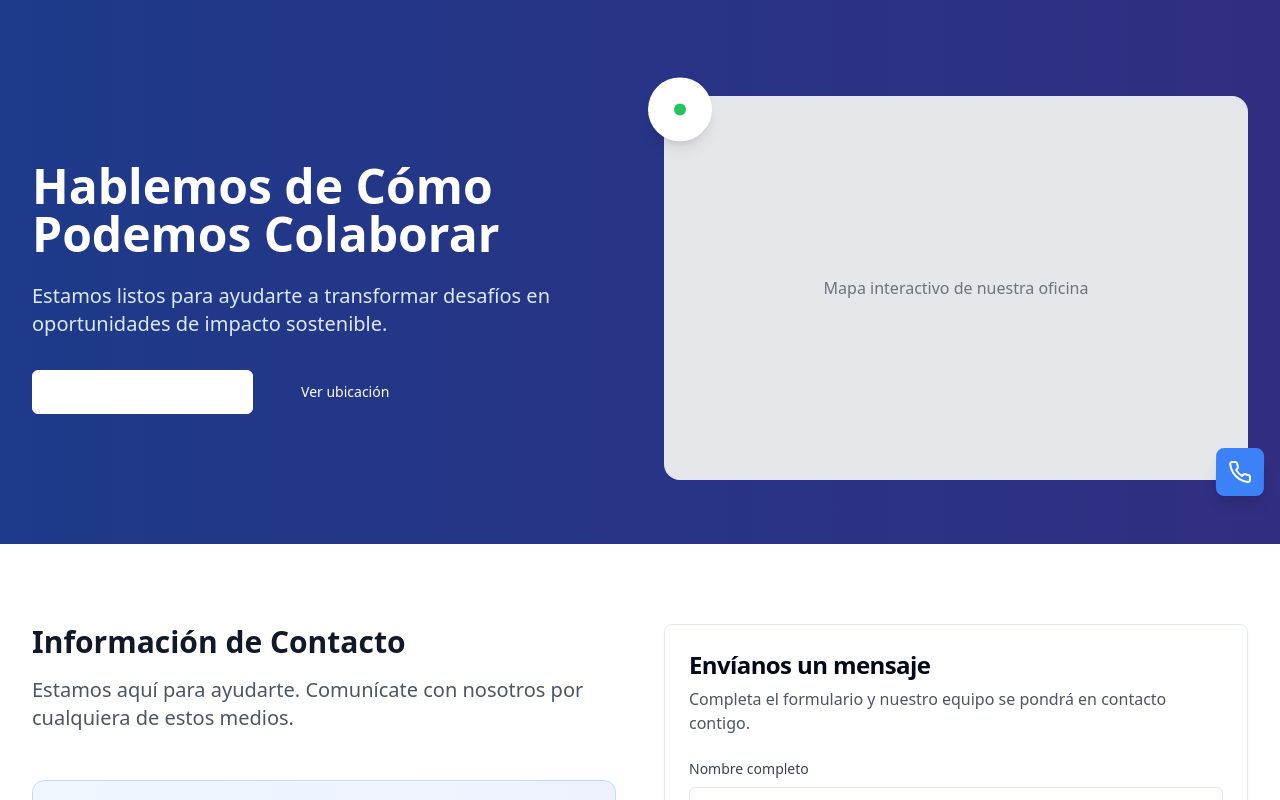
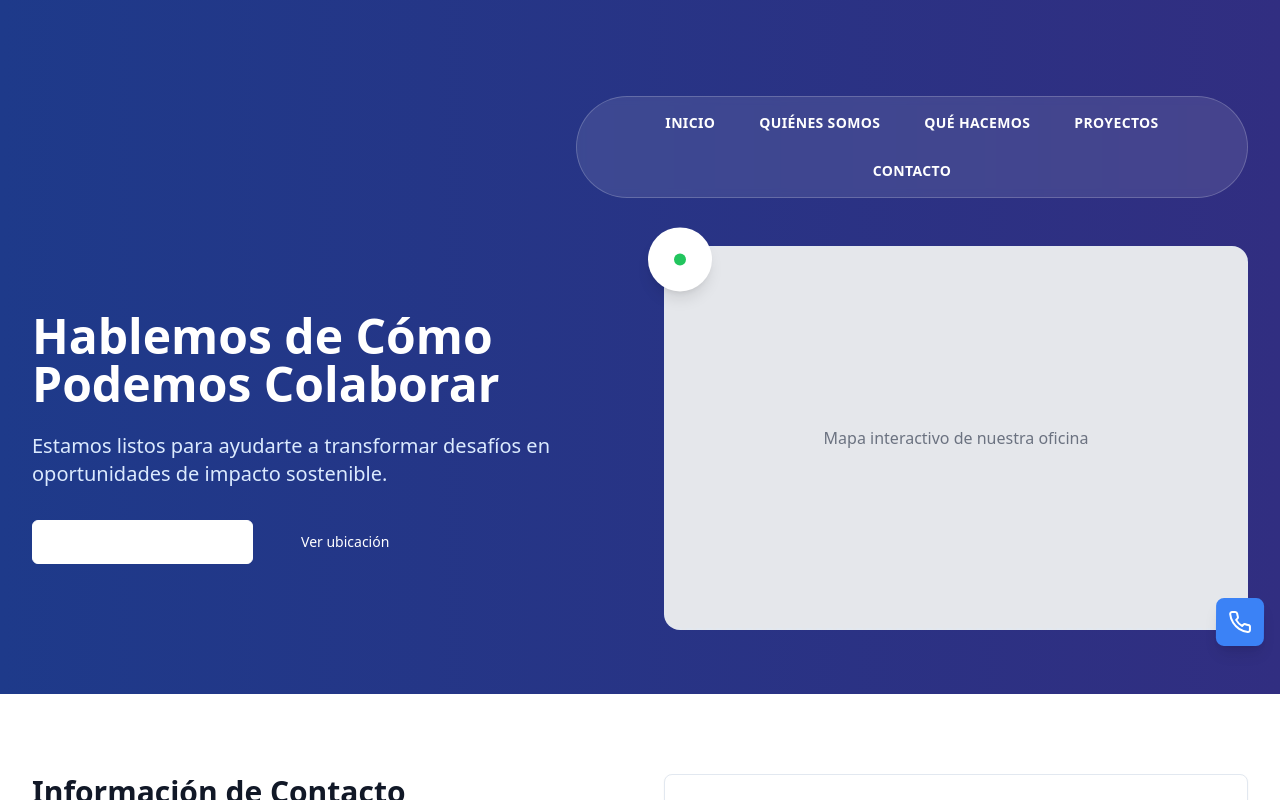
Before and after one commit to webhook-ja/HemispherIA_web, a React (Vite) app: page /contact in a window 1280 px wide. Shown: the top 800 px of the page. Built offline with nearby package versions, Linux system fonts and the light colour scheme.

Commit message:
[dyad] Menú superior añadido al hero de Contacto - wrote 1 file(s)

```diff
--- a/src/pages/Contact.tsx
+++ b/src/pages/Contact.tsx
@@ -17,6 +17,7 @@ import {
   Send,
   CheckCircle
 } from "lucide-react";
+import { useNavigate } from "react-router-dom";
 import { useToast } from "@/hooks/use-toast";
 
 const ContactPage = () => {
@@ -29,6 +30,7 @@ const ContactPage = () => {
   const [isSubmitting, setIsSubmitting] = useState(false);
   const [isSubmitted, setIsSubmitted] = useState(false);
   const { toast } = useToast();
+  const navigate = useNavigate();
 
   const handleChange = (e: React.ChangeEvent<HTMLInputElement | HTMLTextAreaElement>) => {
     const { name, value } = e.target;
@@ -48,13 +50,21 @@ const ContactPage = () => {
         description: "Gracias por contactarnos. Nos pondremos en contacto pronto.",
       });
 
-      // Reset form after 3 seconds
+      // Reset form after 3 segundos
       setTimeout(() => {
         setFormData({ name: "", email: "", organization: "", message: "" });
         setIsSubmitted(false);
       }, 3000);
     }, 1500);
   };
+
+  const heroMenuItems = [
+    { label: "INICIO", href: "/" },
+    { label: "QUIÉNES SOMOS", href: "/about" },
+    { label: "QUÉ HACEMOS", href: "/services" },
+    { label: "PROYECTOS", href: "/projects" },
+    { label: "CONTACTO", href: "/contact" }
+  ];
 
   const contactInfo = [
     {
@@ -88,6 +98,20 @@ const ContactPage = () => {
       {/* Hero Section */}
       <section className="pt-24 pb-16 bg-gradient-to-r from-blue-900 to-indigo-900 text-white">
         <div className="max-w-7xl mx-auto px-4 sm:px-6 lg:px-8">
+          <div className="flex justify-center lg:justify-end mb-12">
+            <div className="flex w-full max-w-2xl flex-wrap items-center justify-center gap-3 rounded-full border border-white/20 bg-white/10 px-4 py-2 backdrop-blur-sm">
+              {heroMenuItems.map(item => (
+                <Button
+                  key={item.href}
+                  variant="ghost"
+                  className="h-auto rounded-full px-4 py-2 text-xs font-semibold uppercase tracking-wide text-white transition hover:bg-white/20 sm:text-sm"
+                  onClick={() => navigate(item.href)}
+                >
+                  {item.label}
+                </Button>
+              ))}
+            </div>
+          </div>
           <div className="grid grid-cols-1 lg:grid-cols-2 gap-12 items-center">
             <motion.div
               initial={{ opacity: 0, y: 20 }}
```
